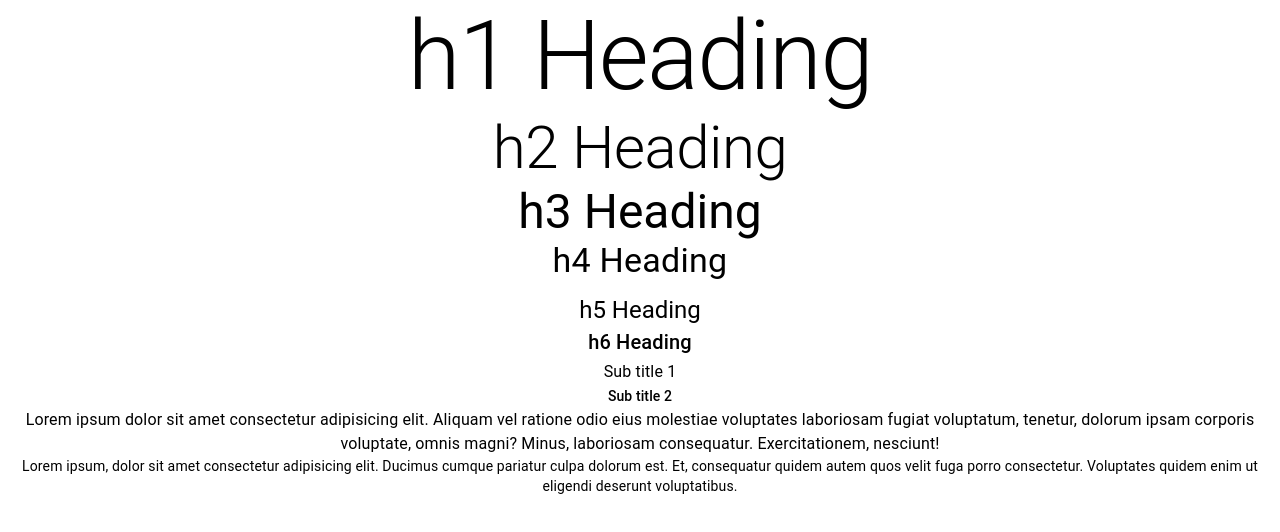
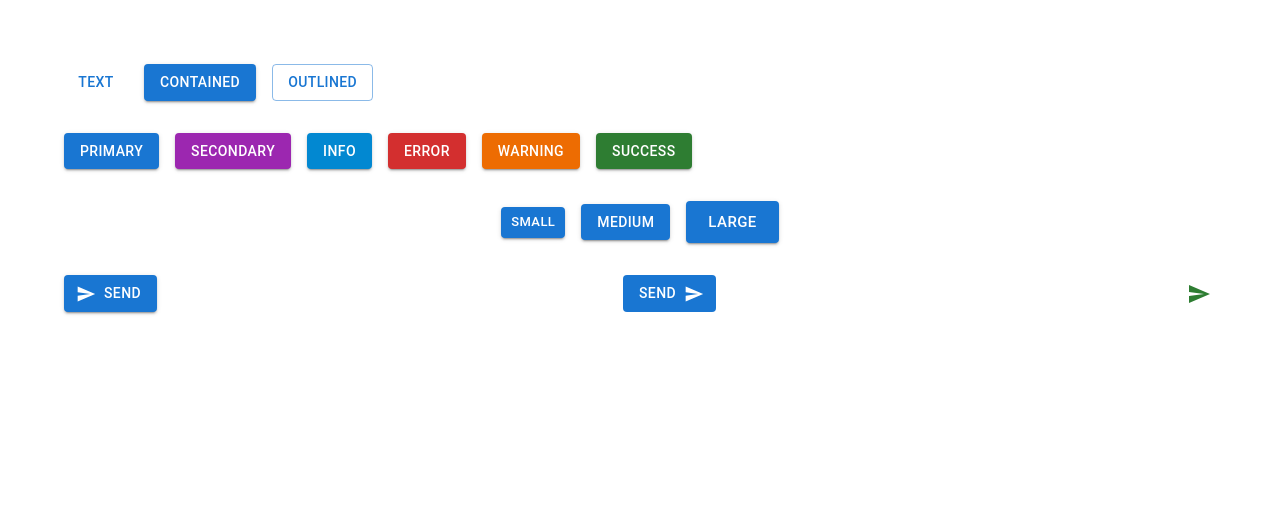
Before and after one commit to Gapotchenko-Yakov/react-mui-codevolution, a React (Create React App) app: page / in a window 1280 px wide. Shown: the top 532 px of the page. Built offline with nearby package versions, Linux system fonts and the light colour scheme.

Commit message:
Add Button, IconButton, Icon demos.

```diff
--- a/package.json
+++ b/package.json
@@ -5,6 +5,7 @@
   "dependencies": {
     "@emotion/react": "^11.11.4",
     "@emotion/styled": "^11.11.0",
+    "@mui/icons-material": "^5.15.14",
     "@mui/material": "^5.15.14",
     "@testing-library/jest-dom": "^5.17.0",
     "@testing-library/react": "^13.4.0",
--- a/src/App.css
+++ b/src/App.css
@@ -1,5 +1,6 @@
 .App {
   text-align: center;
+  padding: 4rem;
 }
 
 .App-logo {
--- a/src/App.tsx
+++ b/src/App.tsx
@@ -1,10 +1,11 @@
 import "./App.css";
+import MuiButton from "./components/MuiButton";
 import MuiTypography from "./components/MuiTypography";
 
 function App() {
   return (
     <div className="App">
-      <MuiTypography />
+      <MuiButton />
     </div>
   );
 }
--- /dev/null
+++ b/src/components/MuiButton.tsx
@@ -0,0 +1,67 @@
+import { Stack, Button, IconButton } from "@mui/material";
+import SendIcon from "@mui/icons-material/Send";
+
+const MuiButton = () => {
+  return (
+    <Stack spacing={4}>
+      <Stack spacing={2} direction="row">
+        <Button variant="text" href="https://yandex.com" target="_blank">
+          text
+        </Button>
+        <Button variant="contained">contained</Button>
+        <Button variant="outlined">outlined</Button>
+      </Stack>
+      <Stack spacing={2} direction="row">
+        <Button variant="contained" color="primary">
+          primary
+        </Button>
+        <Button variant="contained" color="secondary">
+          secondary
+        </Button>
+        <Button variant="contained" color="info">
+          info
+        </Button>
+        <Button variant="contained" color="error">
+          error
+        </Button>
+        <Button variant="contained" color="warning">
+          warning
+        </Button>
+        <Button variant="contained" color="success">
+          success
+        </Button>
+      </Stack>
+
+      <Stack spacing={2} direction="row" display="block">
+        <Button variant="contained" size="small">
+          small
+        </Button>
+        <Button variant="contained" size="medium">
+          medium
+        </Button>
+
+        <Button variant="contained" size="large">
+          large
+        </Button>
+      </Stack>
+      <Stack spacing={2} direction="row" justifyContent="space-between">
+        <Button
+          variant="contained"
+          startIcon={<SendIcon />}
+          disableRipple
+          onClick={() => alert("Clicked!")}
+        >
+          Send
+        </Button>
+        <Button variant="contained" endIcon={<SendIcon />} disableElevation>
+          Send
+        </Button>
+        <IconButton aria-label="send" size="small" color="success">
+          <SendIcon />
+        </IconButton>
+      </Stack>
+    </Stack>
+  );
+};
+
+export default MuiButton;
```
Also changed, not shown: 1 other file (tests, documents, lock files or other folders).
